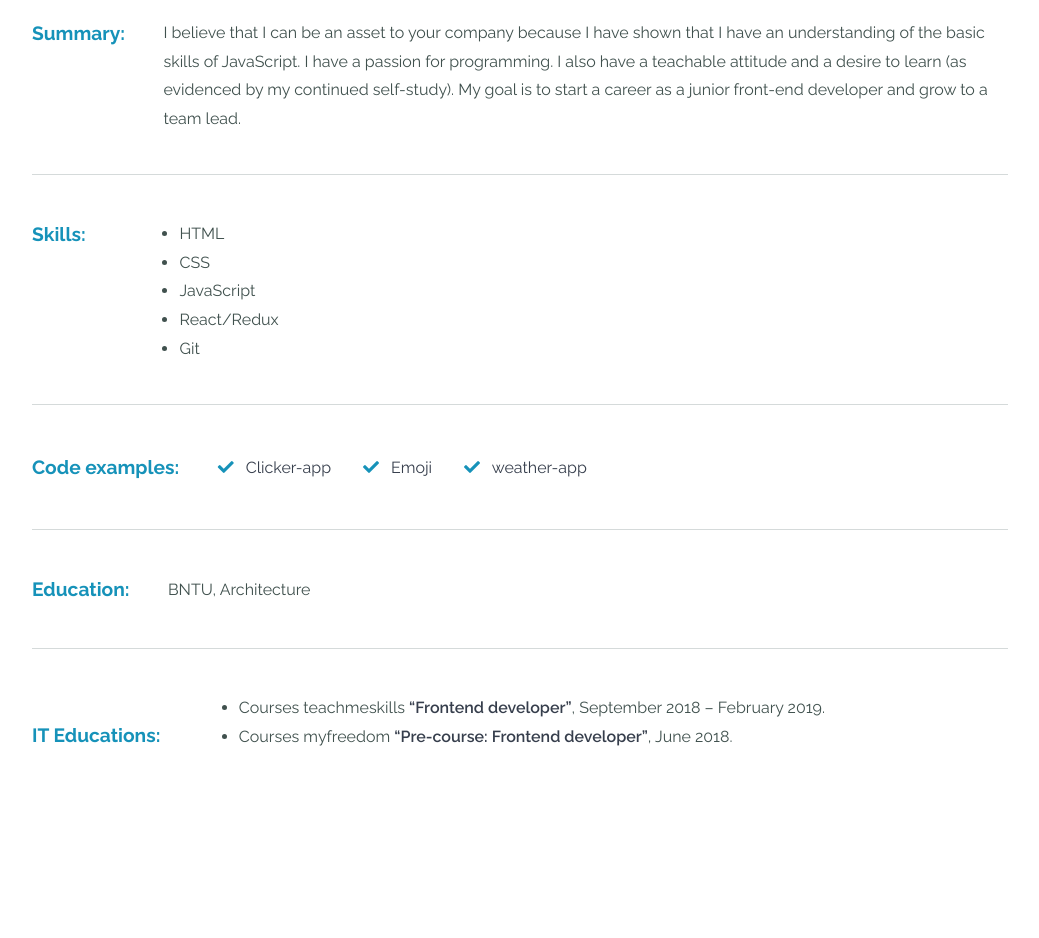
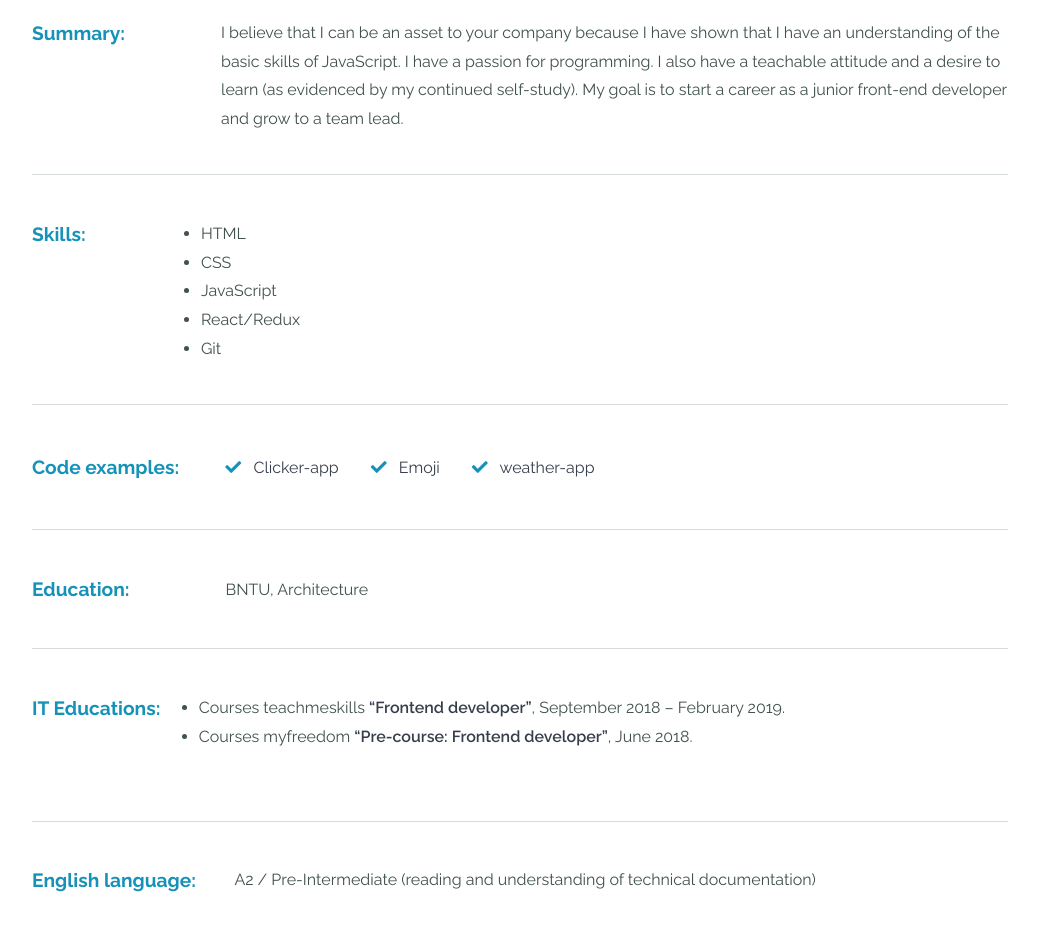
Before and after one commit to Irina-Dovgyalo/rsschool-2019Q1-cv, a plain HTML site: page index.html in a window 1280 px wide. Shown: the part 591-1529 px from the top of the page, without its empty margins (120-1159 px from the left). Before the commit the page ends 1444 px from the top, so only its background shows below. Drawn offline with Linux system fonts and the light colour scheme.

Commit message:
feat: add language block

```diff
--- a/index.html
+++ b/index.html
@@ -43,7 +43,7 @@
     <main class="wrapper">
         <section class="info">
             <article class="summary">
-                <h3>Summary:</h3>
+                <h3 class="summary-title">Summary:</h3>
                 <p class="description">I believe that I can be an asset to your company
                     because I have shown that I have an understanding of the basic skills of JavaScript.
                     I have a passion for programming.
@@ -92,6 +92,11 @@
                     <li>Courses myfreedom <a href="https://myfreedom.by/courses/web-design/precourse" target="_blank">“Pre-course: Frontend developer”</a>, June 2018.</li>
                 </ul>
             </article>
+            <div class="horizontal-line"></div>
+            <article class="language">
+                <h3 class="language-title">English language:</h3>
+                <p class="language-description">А2 / Pre-Intermediate (reading and understanding of technical documentation)</p>
+            </article>
         </section>
     </main>
 </body>
--- a/style.css
+++ b/style.css
@@ -106,6 +106,10 @@ a:hover {
     align-items: start;
 }
 
+.summary-title {
+    padding-right: 5em;
+}
+
 .skills {
     display: flex;
     justify-content: start;
@@ -114,7 +118,7 @@ a:hover {
 }
 
 .skills-title {
-    padding-right: 2.8em;
+    padding-right: 6em;
 }
 
 h3 {
@@ -129,6 +133,10 @@ h3 {
     margin-bottom: 2.5em;
 }
 
+.skills-description {
+    padding-left: 0;
+}
+
 .code-examples {
     display: flex;
     justify-content: start;
@@ -141,6 +149,10 @@ h3 {
     flex-wrap: wrap;
     justify-content: start;
     align-items: center;
+}
+
+.code-examples-title {
+    padding-right: 2.4em;
 }
 
 .code-examples-description i {
@@ -160,10 +172,14 @@ h3 {
     padding: 1.8em 0 1.8em 0;
 }
 
+.education-title {
+    padding-right: 5em;
+}
+
 .it-education {
     display: flex;
     justify-content: start;
-    align-items: center;
+    align-items: start;
     padding: 1.8em 0 1.8em 0;
 }
 
@@ -178,4 +194,17 @@ h3 {
 .it-education-description {
     line-height: 1.8;
     margin-bottom: 2.5em;
+    padding-left: 0;
 }
+
+.language {
+    display: flex;
+    justify-content: start;
+    align-items: start;
+    padding: 1.8em 0 0 0;
+}
+
+.language-description {
+    line-height: 1.8;
+    margin-bottom: 2.5em;
+}
```
